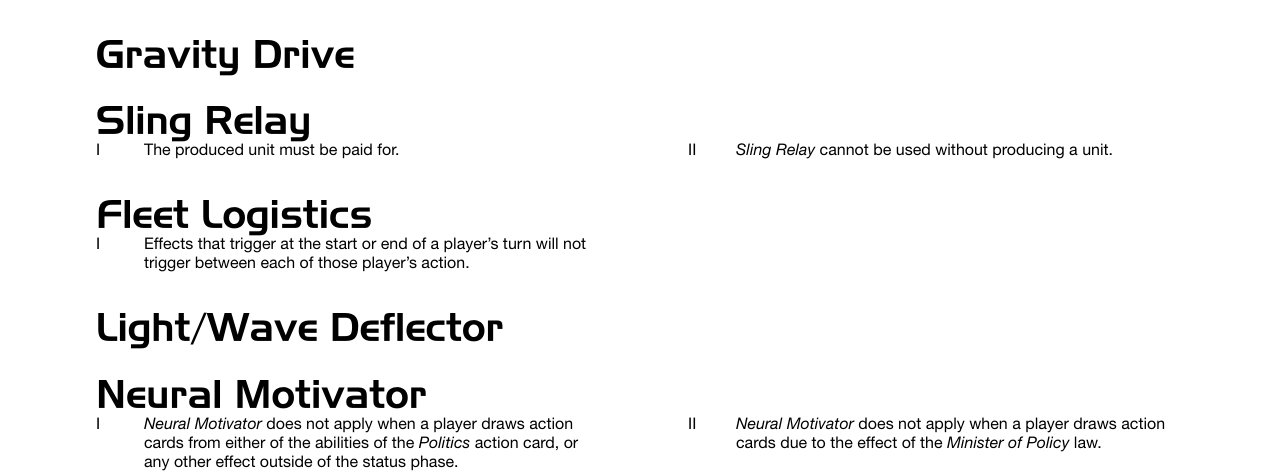
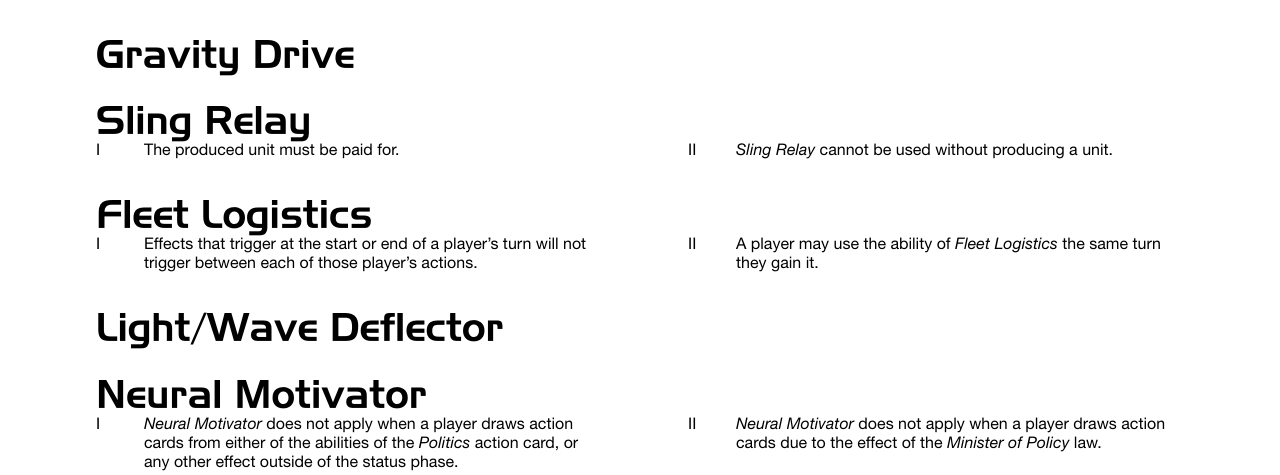
Before and after one commit to bradleysigma/tirules, a PHP site: page /C_technology.php in a window 1280 px wide. Shown: the part 505-980 px from the top of the page. Run offline with PHP 8.4, Linux system fonts and the light colour scheme.

Commit message:
Update C_technology.php

```diff
--- a/C_technology.php
+++ b/C_technology.php
@@ -25,7 +25,8 @@
 
 <h1>Fleet Logistics</h1>
     <ol class="note">
-    <li>Effects that trigger at the start or end of a player&rsquo;s turn will not trigger between each of those player&rsquo;s action.</li>
+    <li>Effects that trigger at the start or end of a player&rsquo;s turn will not trigger between each of those player&rsquo;s actions.</li>
+    <li>A player may use the ability of <i>Fleet Logistics</i> the same turn they gain it.</li>
     </ol>
 
 <h1>Light/Wave Deflector</h1>
```
